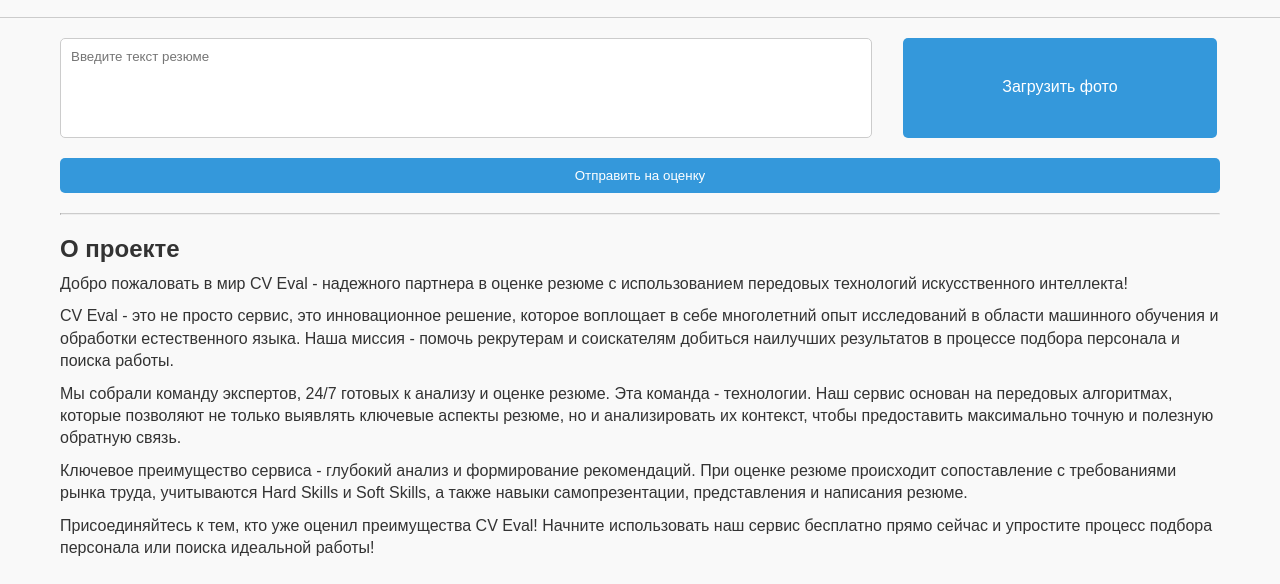
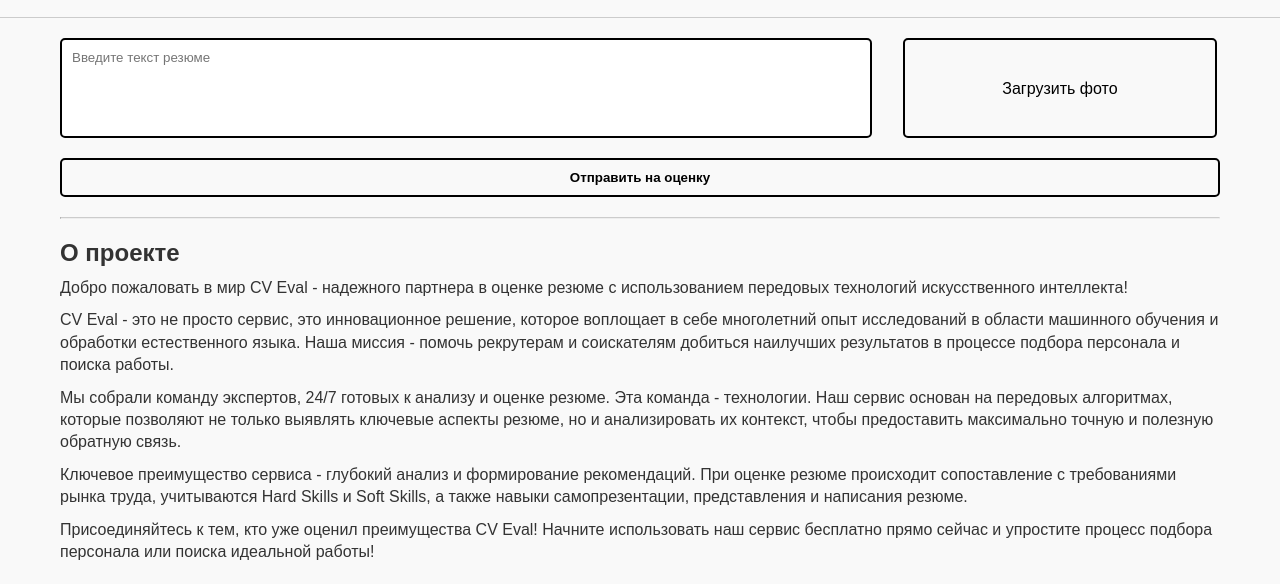
Before and after one commit to zabojeb/cveval, a plain HTML site: page index.html in a window 1280 px wide. Shown: the part 216-800 px from the top of the page. Drawn offline with Linux system fonts and the light colour scheme.

Commit message:
Update style

```diff
--- a/index.html
+++ b/index.html
@@ -1 +1 @@
-<!doctype html><html lang="en"><head><meta charset="utf-8"><meta name="viewport" content="width=device-width,initial-scale=1,shrink-to-fit=no"><meta name="theme-color" content="#000000"><link rel="manifest" href="/manifest.json"><link rel="shortcut icon" href="/favicon.ico"><title>CV Eval</title><script defer="defer" src="/static/js/main.2c5fa3d0.js"></script><link href="/static/css/main.97b77a6d.css" rel="stylesheet"></head><body><noscript>You need to enable JavaScript to run this app.</noscript><div id="root"></div></body></html>
+<!doctype html><html lang="en"><head><meta charset="utf-8"><meta name="viewport" content="width=device-width,initial-scale=1,shrink-to-fit=no"><meta name="theme-color" content="#000000"><link rel="manifest" href="/manifest.json"><link rel="shortcut icon" href="/favicon.ico"><title>CV Eval</title><script defer="defer" src="/static/js/main.2c5fa3d0.js"></script><link href="/static/css/main.97b139e0.css" rel="stylesheet"></head><body><noscript>You need to enable JavaScript to run this app.</noscript><div id="root"></div></body></html>
```
Also changed, not shown: static/css/main.97b139e0.css (added, +2 -0 lines), asset-manifest.json, 1 other file.
